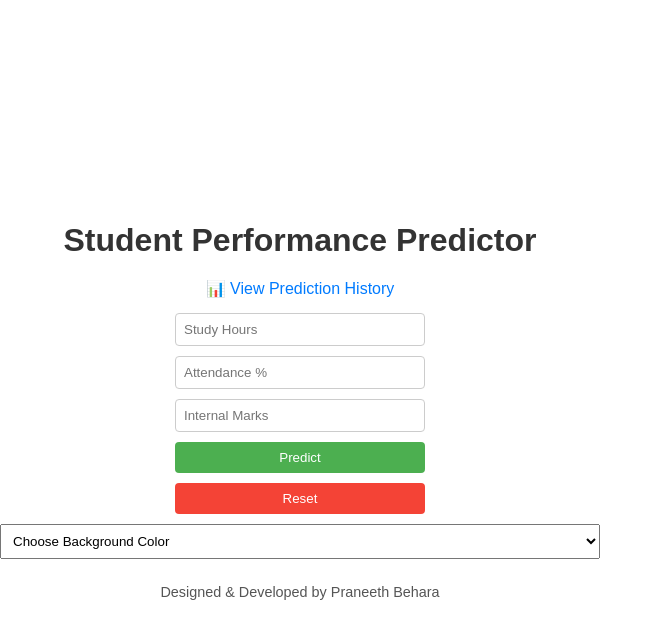
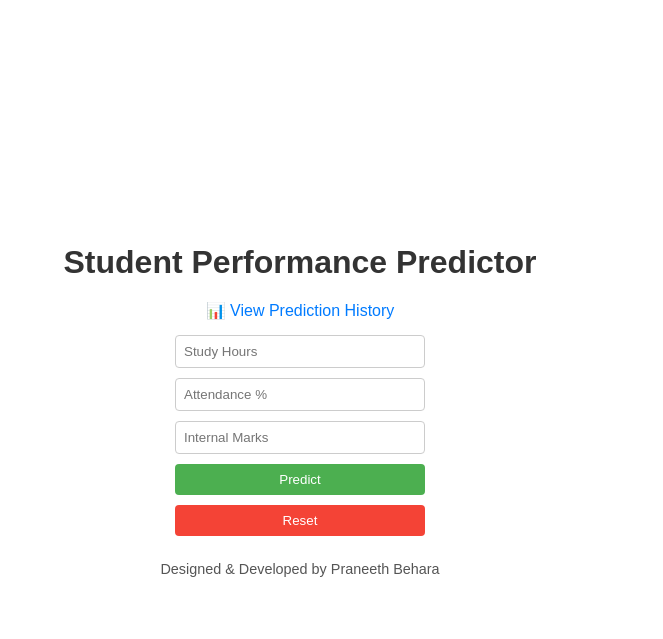
Before and after one commit to praneethbehara11/students_performance_predictor, a Flask app: page / in a window 1280 px wide. Shown: the top 639 px of the page, without its empty margins (0-663 px from the left). Run offline with Flask 3, Linux system fonts and the light colour scheme; parts of the project's set-up code (start-up, migrations or seed data) failed here and were passed over.

Commit message:
Update index.html

```diff
--- a/templates/index.html
+++ b/templates/index.html
@@ -10,9 +10,9 @@
             padding: 0;
             min-height: 100vh;
             display: flex;
+            justify-content: center;  /* center horizontally */
+            align-items: center;      /* center vertically */
             flex-direction: column;
-            justify-content: center;
-            align-items: center;
             background-color: white;
         }
         h1 {
@@ -51,29 +51,12 @@
     <a href="/history">📊 View Prediction History</a>
 
     <form method="POST">
-        <input type="text" name="hours" placeholder="Study Hours" value="{{ hours }}" required>
-        <input type="text" name="attendance" placeholder="Attendance %" value="{{ attendance }}" required>
-        <input type="text" name="internal" placeholder="Internal Marks" value="{{ internal }}" required>
-
+        <input type="text" name="hours" placeholder="Study Hours" value="{{ hours }}" required><br>
+        <input type="text" name="attendance" placeholder="Attendance %" value="{{ attendance }}" required><br>
+        <input type="text" name="internal" placeholder="Internal Marks" value="{{ internal }}" required><br>
         <input type="submit" value="Predict">
         <button type="reset">Reset</button>
     </form>
-
-    <!-- Color theme switch -->
-    <select onchange="document.body.style.backgroundColor=this.value">
-        <option value="white">Choose Background Color</option>
-        <option value="#FFFAE3">🌼 Light Yellow</option>
-        <option value="#E0F7FA">🌊 Light Blue</option>
-        <option value="#FFF0F5">🌸 Lavender Blush</option>
-        <option value="#F0FFF0">🍃 Honeydew</option>
-        <option value="#FFFFE0">🌞 Light Golden</option>
-    </select>
-
-    {% if error %}
-    <div class="result" style="color: red;">
-        {{ error }}
-    </div>
-    {% endif %}
 
     {% if result %}
     <div class="result">
```
